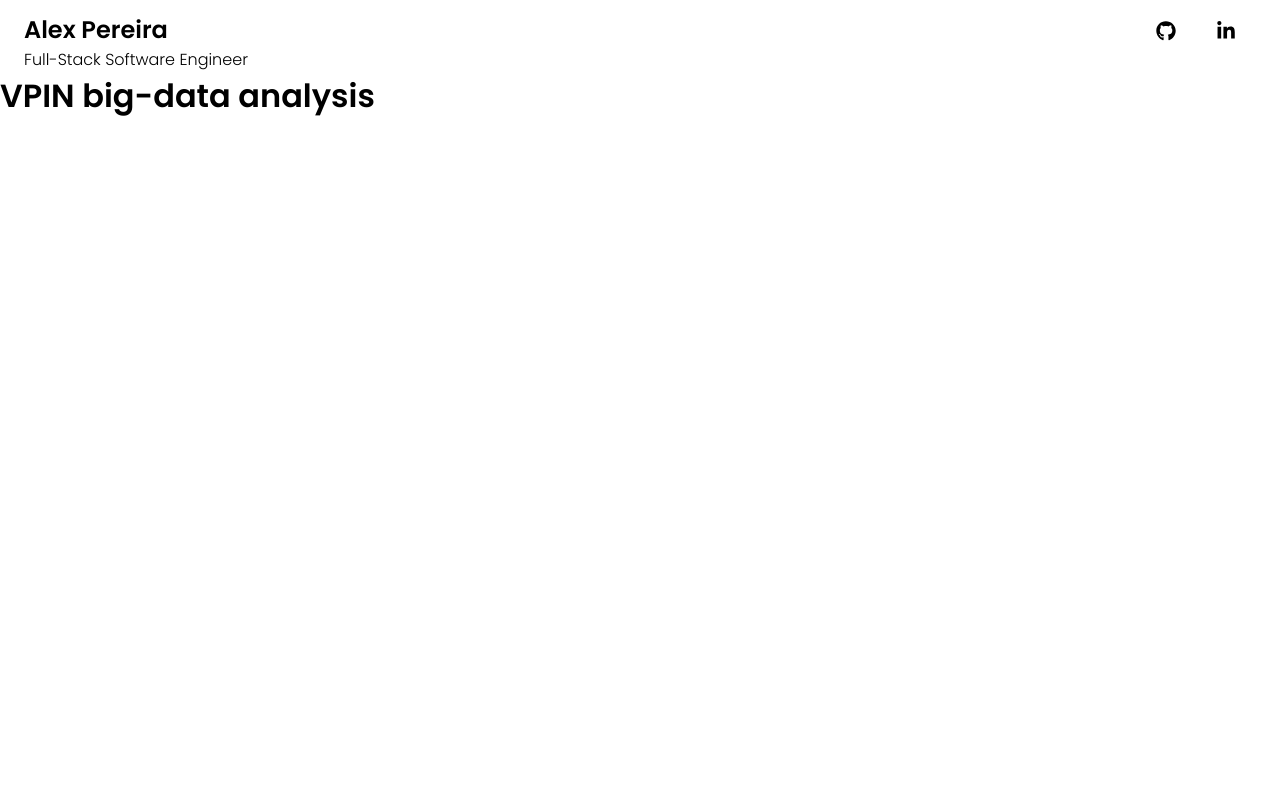
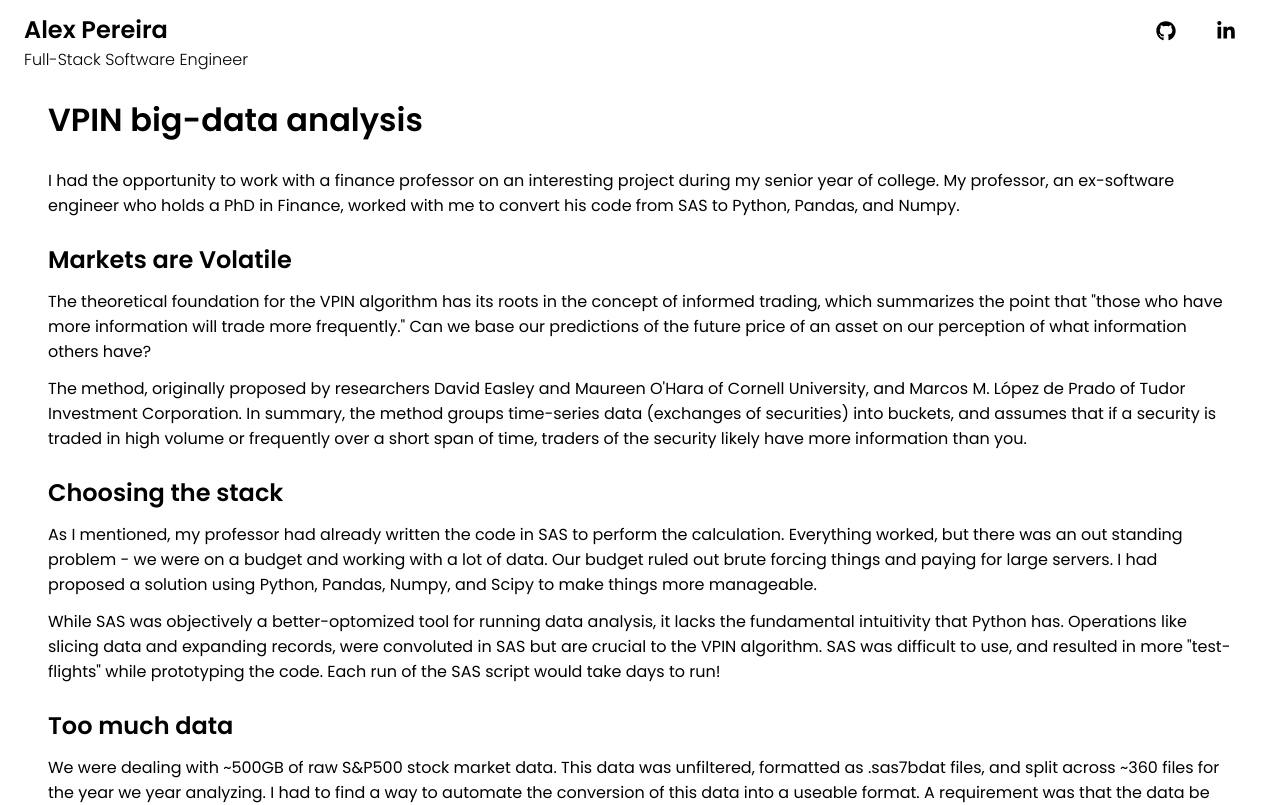
Before and after one commit to alex-a-pereira/personal-website, a React app: page /articles/VPIN in a window 1280 px wide. Shown: the top 805 px of the page. Built offline with nearby package versions, Linux system fonts and the light colour scheme.

Commit message:
feat: display article content and add styling

```diff
--- a/src/screens/ArticleScreen/ArticleScreen.scss
+++ b/src/screens/ArticleScreen/ArticleScreen.scss
@@ -0,0 +1,13 @@
+.article-screen-container {
+  padding-left: 48px;
+  padding-right: 48px;
+  margin-top: 24px;
+}
+
+.article-section-container {
+  margin-top: 24px;
+}
+
+.article-paragraph-container {
+  margin-top: 12px;
+}
--- a/src/screens/ArticleScreen/ArticleScreen.tsx
+++ b/src/screens/ArticleScreen/ArticleScreen.tsx
@@ -4,6 +4,8 @@ import { useParams } from 'react-router-dom'
 import { articles } from '../../siteContent'
 // UI
 import { ArticleScreenView } from './ArticleScreenView'
+
+import './ArticleScreen.scss'
 
 export const ArticleScreen = React.memo(() => {
   const { slug } = useParams()
--- a/src/screens/ArticleScreen/ArticleScreenView.tsx
+++ b/src/screens/ArticleScreen/ArticleScreenView.tsx
@@ -10,8 +10,26 @@ export const ArticleScreenView = React.memo((props: ArticleScreenViewProps) => {
   const { articleContent } = props
 
   return (
-    <div>
+    <div className='article-screen-container'>
       <h1>{articleContent.title}</h1>
+      {
+        articleContent.sections?.map((section, idx) => {
+          return (
+            <div key={idx} className='article-section-container'>
+              <h2>{section.heading}</h2>
+              {
+                section.paragraphs?.map((paragraph, idx) => {
+                  return (
+                    <p key={idx} className='article-paragraph-container'>
+                      {paragraph}
+                    </p>
+                  )
+                })
+              }
+            </div>
+          )
+        })
+      }
     </div>
   )
 })
```
